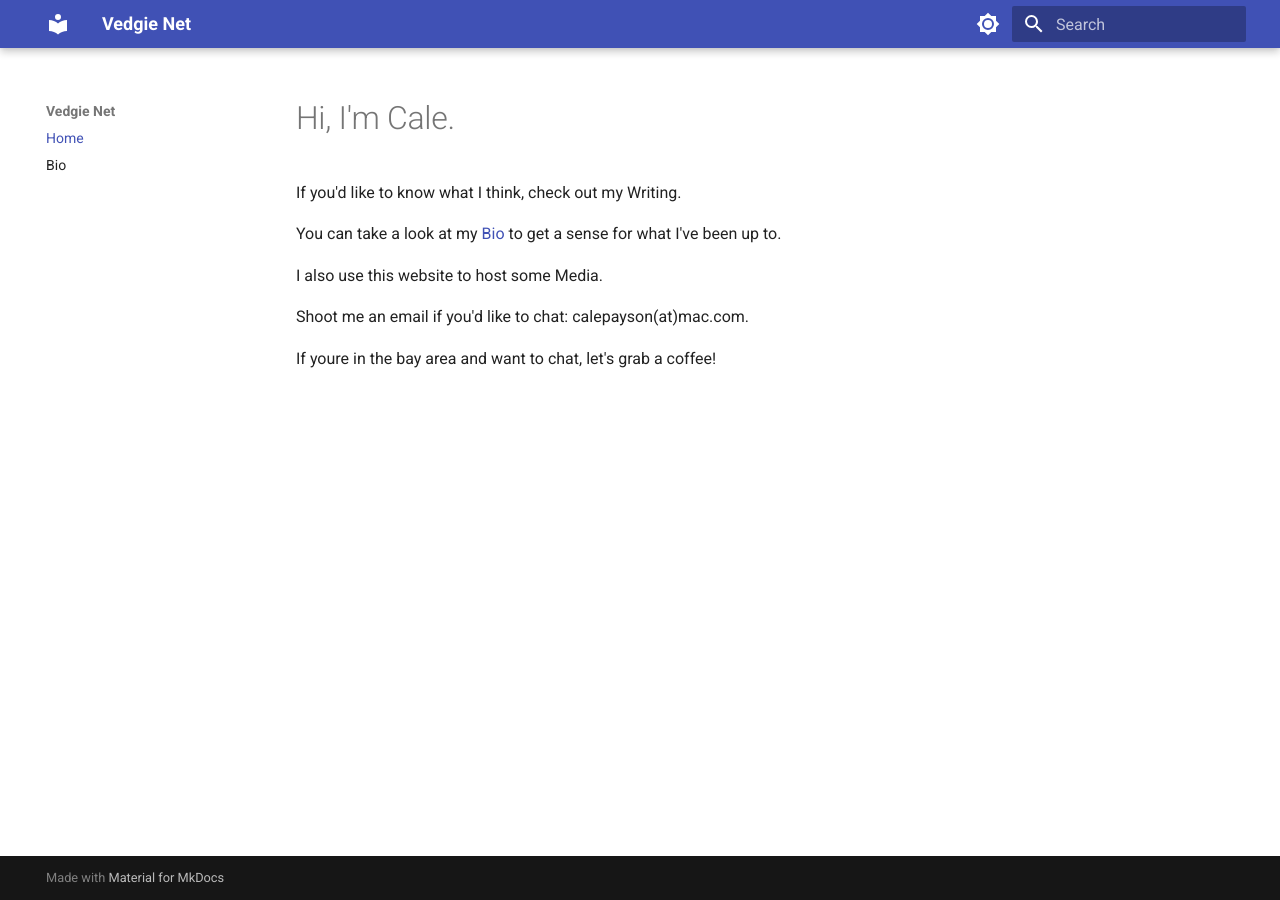
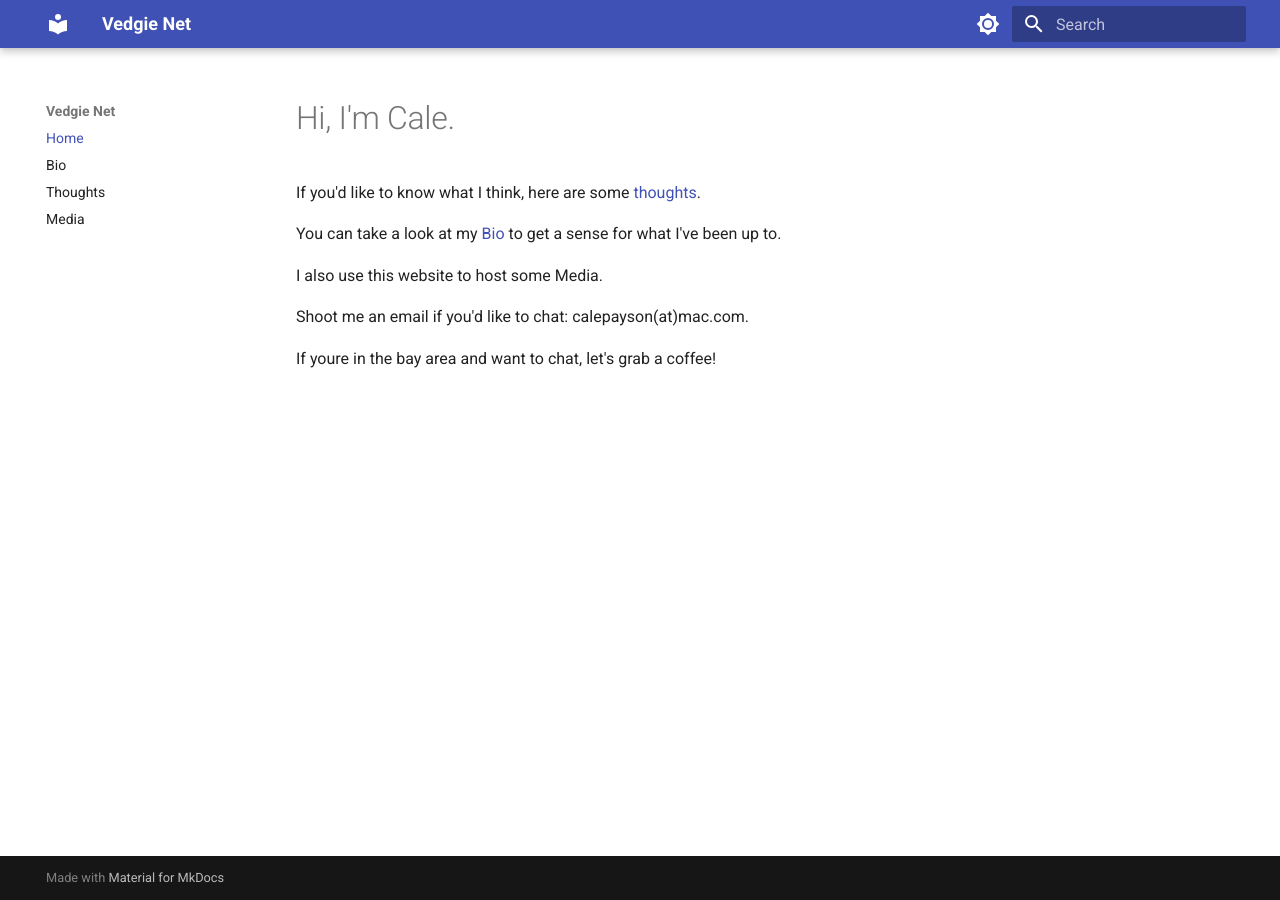
Before and after one commit to calepayson/website, an MkDocs documentation site: the page built from docs/index.md, in a window 1280 px wide. Built offline with MkDocs 1.6.1 and Material for MkDocs 9.7.7, drawn with Linux system fonts in a browser that asks for light colours.

Commit message:
Add thoughts and media

```diff
--- a/docs/index.md
+++ b/docs/index.md
@@ -1,6 +1,6 @@
 # Hi, I'm Cale.
 
-If you'd like to know what I think, check out my Writing.
+If you'd like to know what I think, here are some [thoughts](thoughts/index.md).
 
 You can take a look at my [Bio](bio.md) to get a sense for what I've been up to.
 
--- a/mkdocs.yml
+++ b/mkdocs.yml
@@ -1,4 +1,5 @@
 site_name: Vedgie Net
+site_description: Cale's homepage
 site_url: https://calepayson.github.io/website/
 
 theme:
@@ -18,6 +19,17 @@ theme:
         icon: material/brightness-4
         name: Switch to light mode
 
+plugins:
+  - search
+  - blog:
+      blog_dir: thoughts
+      post_excerpt: optional
+
 nav:
   - Home: index.md
   - Bio: bio.md
+  - Thoughts: thoughts/index.md
+  - Media: media.md
+
+markdown_extensions:
+  - footnotes
```
Also changed, not shown: docs/media.md (added, +65 -0 lines), docs/thoughts/.authors.yml (added, +13 -0 lines), docs/thoughts/index.md (added, +3 -0 lines), docs/thoughts/posts/fast.md (added, +9 -0 lines), docs/static/images/a_virus.jpg (added), docs/static/images/code.png (added), docs/static/images/headshot.jpg (added), docs/static/images/natural_systems.jpg (added), docs/static/images/stay_curious.jpg (added), docs/static/images/the_graveside.jpg (added).
